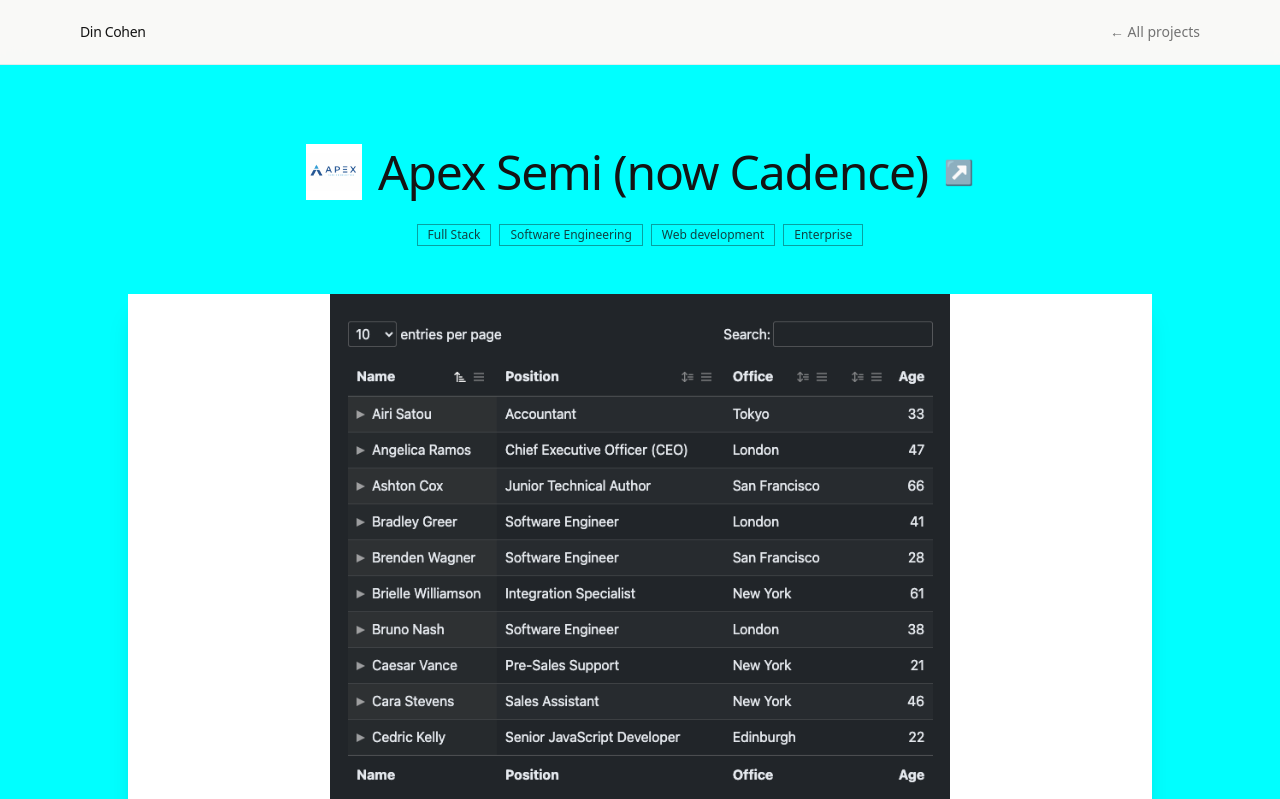
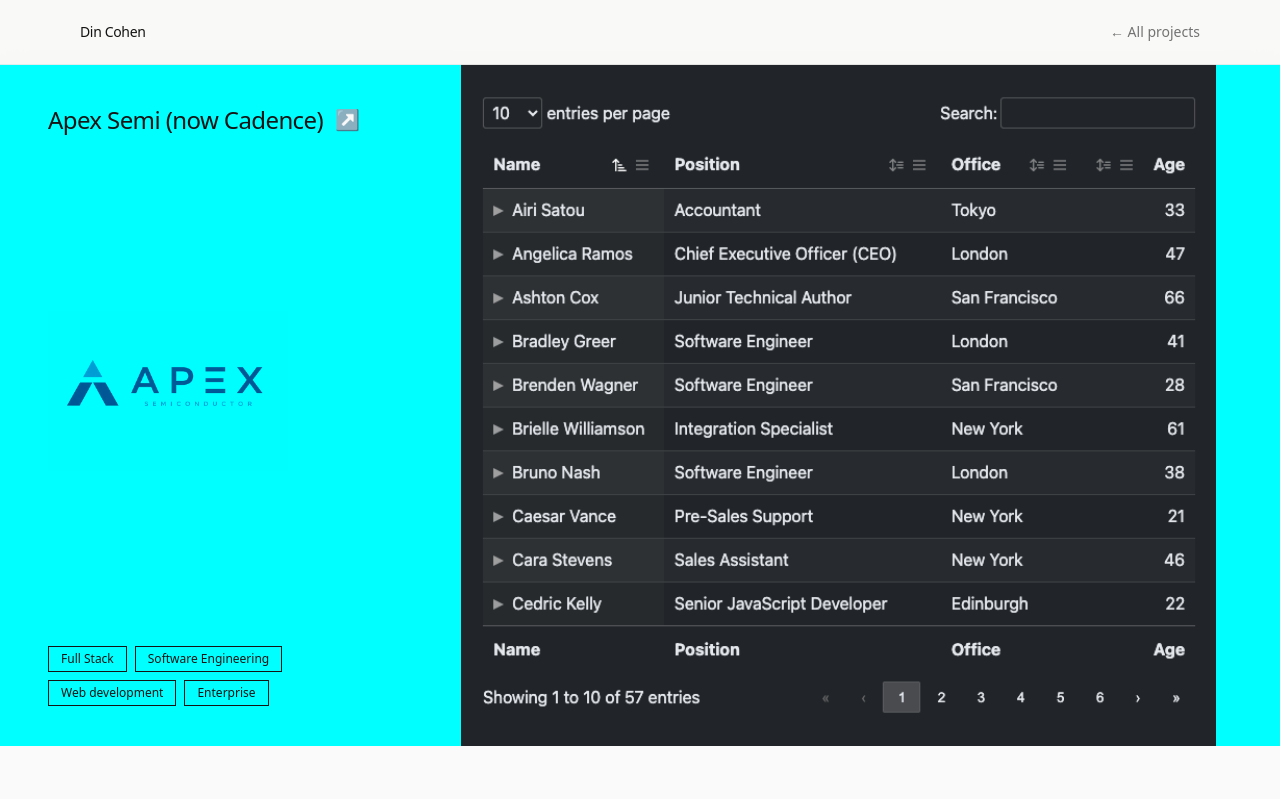
Before and after one commit to dincohen92/portfolio, a Next.js app: page /projects/apex-semi in a window 1280 px wide. Shown: the top 799 px of the page. Built offline with nearby package versions, Linux system fonts and the light colour scheme.

Commit message:
project header: side-by-side band with full-height screenshot
Co-Authored-By: Claude Sonnet 5.5 <noreply@anthropic.com>

```diff
--- a/src/app/projects/[slug]/page.tsx
+++ b/src/app/projects/[slug]/page.tsx
@@ -37,8 +37,8 @@ export default async function ProjectPage({ params }: Props) {
   const dark = isColorDark(project.coverBg);
   const textMain = dark ? "text-white" : "text-foreground";
   const tagStyle = dark
-    ? "border-white/40 text-white/80"
-    : "border-foreground/40 text-foreground/80";
+    ? "border-white text-white"
+    : "border-foreground text-foreground";
 
   // Explicit slides win; otherwise fall back to the case-study sections that have an image.
   const slides: Slide[] =
@@ -74,20 +74,13 @@ export default async function ProjectPage({ params }: Props) {
 
       <main className="pt-16">
         {/* Header */}
-        <div className="section-padding pt-16 md:pt-20" style={{ backgroundColor: project.coverBg }}>
-          <div className="max-w-5xl mx-auto flex flex-col items-center text-center">
-            <div className="flex items-center gap-4">
-              {"logo" in project && project.logo && (
-                <span
-                  className={`flex h-14 w-14 items-center justify-center overflow-hidden ${
-                    dark ? "" : "bg-white"
-                  }`}
-                >
-                  {/* eslint-disable-next-line @next/next/no-img-element */}
-                  <img src={project.logo} alt={`${project.title} logo`} className="h-full w-full object-contain" />
-                </span>
-              )}
-              <h1 className={`text-3xl md:text-5xl font-medium tracking-tight ${textMain}`}>
+        <div
+          className="flex flex-col md:flex-row md:min-h-[420px] md:items-stretch"
+          style={{ backgroundColor: project.coverBg }}
+        >
+          <div className="flex flex-col justify-between gap-10 px-6 md:px-12 py-10 md:w-[36%] md:shrink-0">
+            <div className="flex items-center gap-3">
+              <h1 className={`text-xl md:text-2xl font-medium tracking-tight ${textMain}`}>
                 {project.title}
               </h1>
               {project.externalHref && (
@@ -97,32 +90,42 @@ export default async function ProjectPage({ params }: Props) {
                   rel="noopener noreferrer"
                   aria-label={project.externalLabel ?? "Visit site"}
                   title={project.externalLabel ?? "Visit site"}
-                  className={`text-2xl hover:opacity-60 transition-opacity ${textMain}`}
+                  className={`text-xl hover:opacity-60 transition-opacity ${textMain}`}
                 >
                   ↗
                 </a>
               )}
             </div>
-            <div className="flex flex-wrap justify-center gap-2 mt-6">
+            {"logo" in project && project.logo && (
+              // eslint-disable-next-line @next/next/no-img-element
+              <img
+                src={project.logo}
+                alt={`${project.title} logo`}
+                className={`h-28 md:h-40 w-auto max-w-full object-contain self-start ${
+                  "logoOpaque" in project && project.logoOpaque ? "mix-blend-multiply" : ""
+                }`}
+              />
+            )}
+            <div className="flex flex-wrap gap-2">
               {project.tags.map((tag) => (
-                <span key={tag} className={`text-xs border px-2.5 py-0.5 ${tagStyle}`}>
+                <span key={tag} className={`text-xs border px-3 py-1 ${tagStyle}`}>
                   {tag}
                 </span>
               ))}
             </div>
           </div>
-          {/* Hero screenshot straddles the bottom edge of the band */}
-          <div className="max-w-5xl mx-auto mt-12 -mb-16 md:-mb-24 relative z-10">
+          {/* Screenshot runs the full height of the band, edge to edge */}
+          <div className="md:flex-1 md:pr-[5%] min-h-[240px] md:min-h-0">
             {/* eslint-disable-next-line @next/next/no-img-element */}
             <img
               src={project.heroImage}
               alt={`${project.title} screenshot`}
-              className="w-full max-h-[560px] object-contain object-top bg-white shadow-xl"
+              className="w-full h-full object-cover object-top bg-white"
             />
           </div>
         </div>
 
-        <div className="section-padding pt-32 md:pt-44 pb-20 max-w-5xl mx-auto">
+        <div className="section-padding pt-20 pb-20 max-w-5xl mx-auto">
           {/* Description */}
           <p className="text-lg md:text-xl leading-relaxed max-w-3xl mx-auto text-center">
             {project.description}
--- a/src/data/projects.json
+++ b/src/data/projects.json
@@ -115,7 +115,7 @@
   },
   {
     "slug": "plan-with-coco",
-    "logo": "/images/plan-with-coco/coco pink logo.png",
+    "logo": "/images/plan-with-coco/coco-logo-white.png",
     "heroImage": "/images/plan-with-coco/Screenshot 2026-10-06 at 9.51.11\u00e2\u0080\u00afAM.png",
     "number": "03",
     "title": "Plan With CoCo",
@@ -209,6 +209,7 @@
   {
     "slug": "apex-semi",
     "logo": "/images/apex-semi/apex-cover.png",
+    "logoOpaque": true,
     "heroImage": "/images/apex-semi/apex-dashboard.png",
     "number": "04",
     "title": "Apex Semi (now Cadence)",
@@ -356,6 +357,7 @@
   {
     "slug": "nib",
     "logo": "/images/nib/1.png",
+    "logoOpaque": true,
     "heroImage": "/images/nib/nib-feature-graphic.png",
     "number": "06",
     "title": "nib",
```
Also changed, not shown: public/images/plan-with-coco/coco-logo-white.png (added).
